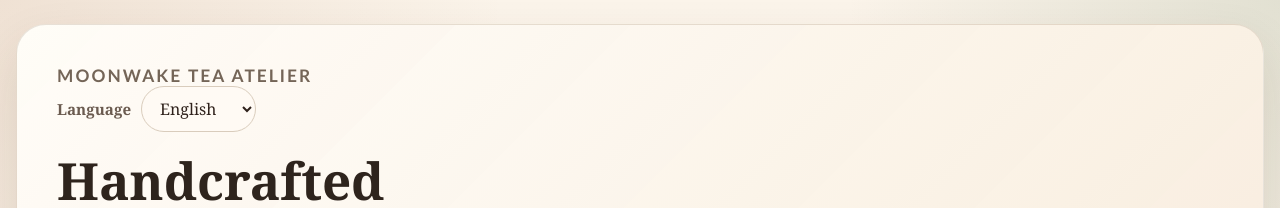
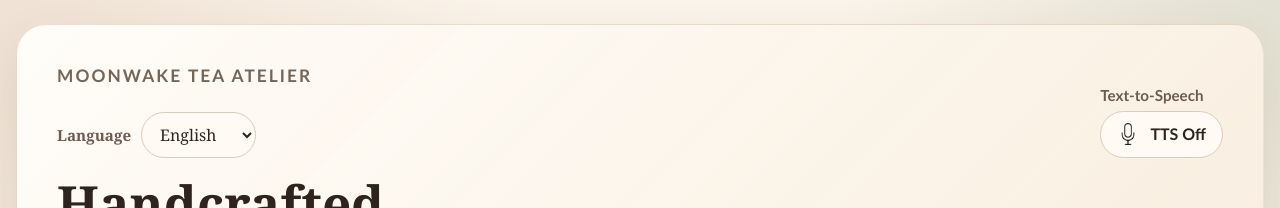
Before and after one commit to CSCE-331-Spring-2026-900-908/project3_35, a React (Vite) app in the folder client/: page /customer in a window 1280 px wide. Shown: the top 208 px of the page. Built offline with nearby package versions, Linux system fonts and the light colour scheme; no server answers.

Commit message:
Beginning work on TTS implementation

```diff
--- a/client/src/CustomerPage.jsx
+++ b/client/src/CustomerPage.jsx
@@ -3,6 +3,9 @@ import CartPanel from './components/CartPanel';
 import CustomizerPanel from './components/CustomizerPanel';
 import MenuCard from './components/MenuCard';
 import { apiUrl } from './apiBase';
+import micOff from './assets/mic_off.png';
+import micOn from './assets/mic_on.png';
+import './styles.css';
 
 const TAX_RATE = 0.0825;
 
@@ -18,6 +21,9 @@ const baseText = {
   statusReady: 'Ready for your next handcrafted drink.',
   statusFallback: 'Using sample menu while the backend is unavailable.',
   languageLabel: 'Language',
+  ttsLabel: 'Text-to-Speech',
+  ttsOn: 'TTS On',
+  ttsOff: 'TTS Off',
   customize: 'Customize',
   currentOrder: 'Current Order',
   cart: 'Cart',
@@ -221,6 +227,7 @@ export default function CustomerPage() {
   });
   const [language, setLanguage] = useState('en');
   const [translatedText, setTranslatedText] = useState(baseText);
+  const [ttsEnabled, setTtsEnabled] = useState(false);
 
   async function translateTexts(texts, targetLanguage) {
     if (!Array.isArray(texts) || texts.length === 0) {
@@ -240,6 +247,14 @@ export default function CustomerPage() {
     }
 
     return Array.isArray(data.translations) ? data.translations : [];
+  }
+
+  function handleTtsToggle() {
+    setTtsEnabled((current) => {
+      const next = !current;
+      setStatusMessage(next ? 'Text-to-speech enabled.' : 'Text-to-speech disabled.');
+      return next;
+    });
   }
 
   function getTranslatedCategory(category) {
@@ -705,6 +720,7 @@ export default function CustomerPage() {
         <div className="hero__copy">
           <p className="section-tag">Moonwake Tea Atelier</p>
 
+          <div className="hero__controls">
             <div className="language-picker">
               <label htmlFor="language-select" className="language-picker__label">
                 {translatedText.languageLabel}
@@ -720,6 +736,28 @@ export default function CustomerPage() {
                 <option value="zh-CN">简体中文</option>
                 <option value="ko">한국어</option>
               </select>
+            </div>
+
+            <div className="tts-toggle-wrap">
+              <span className="tts-toggle-wrap__label">{translatedText.ttsLabel}</span>
+              <button
+                type="button"
+                className={`tts-toggle ${ttsEnabled ? 'tts-toggle--on' : 'tts-toggle--off'}`}
+                onClick={handleTtsToggle}
+                aria-pressed={ttsEnabled}
+                aria-label={ttsEnabled ? 'Turn text to speech off' : 'Turn text to speech on'}
+                title={ttsEnabled ? translatedText.ttsOn : translatedText.ttsOff}
+              >
+                <img
+                  src={ttsEnabled ? micOn : micOff}
+                  alt=""
+                  className="tts-toggle__icon"
+                />
+                <span className="tts-toggle__text">
+                  {ttsEnabled ? translatedText.ttsOn : translatedText.ttsOff}
+                </span>
+              </button>
+            </div>
           </div>
 
           <h1>{translatedText.heroTitle}</h1>
--- a/client/src/styles.css
+++ b/client/src/styles.css
@@ -439,3 +439,101 @@ textarea:focus-visible {
   font: inherit;
   color: #2f211b;
 }
+
+/* --- Hero controls row for language picker + TTS toggle --- */
+.hero__controls {
+  display: flex;
+  flex-wrap: wrap;
+  align-items: flex-end;
+  justify-content: space-between;
+  gap: 1rem;
+  margin-bottom: 1rem;
+}
+
+/* Keep language picker stacked nicely inside the controls row */
+.language-picker {
+  display: flex;
+  align-items: center;
+  gap: 10px;
+  margin-bottom: 0;
+}
+
+/* --- TTS toggle --- */
+.tts-toggle-wrap {
+  display: flex;
+  flex-direction: column;
+  gap: 0.45rem;
+}
+
+.tts-toggle-wrap__label {
+  font-size: 0.95rem;
+  font-weight: 600;
+  color: #6b5b50;
+  font-family: "Trebuchet MS", Verdana, sans-serif;
+}
+
+.tts-toggle {
+  display: inline-flex;
+  align-items: center;
+  gap: 0.7rem;
+  padding: 0.7rem 1rem;
+  border: 1px solid #d9ccbc;
+  border-radius: 999px;
+  background: #fffaf4;
+  color: #2f211b;
+  cursor: pointer;
+  font: inherit;
+  font-family: "Trebuchet MS", Verdana, sans-serif;
+  font-weight: 700;
+  transition:
+    transform 160ms ease,
+    background-color 160ms ease,
+    border-color 160ms ease,
+    box-shadow 160ms ease;
+}
+
+.tts-toggle:hover {
+  transform: translateY(-1px);
+}
+
+.tts-toggle--on {
+  background: var(--accent-soft);
+  border-color: rgba(109, 61, 31, 0.26);
+}
+
+.tts-toggle--off {
+  background: #fffaf4;
+}
+
+.tts-toggle__icon {
+  width: 22px;
+  height: 22px;
+  object-fit: contain;
+  display: block;
+}
+
+.tts-toggle__text {
+  line-height: 1;
+}
+
+/* --- Responsive cleanup for hero controls --- */
+@media (max-width: 900px) {
+  .hero__controls {
+    flex-direction: column;
+    align-items: stretch;
+  }
+
+  .language-picker,
+  .tts-toggle-wrap {
+    width: 100%;
+  }
+
+  .language-picker {
+    justify-content: space-between;
+  }
+
+  .tts-toggle {
+    width: 100%;
+    justify-content: center;
+  }
+}
```
Also changed, not shown: client/src/assets/mic_off.png (added), client/src/assets/mic_on.png (added). Lines whose indentation alone changed are shown as unchanged.
